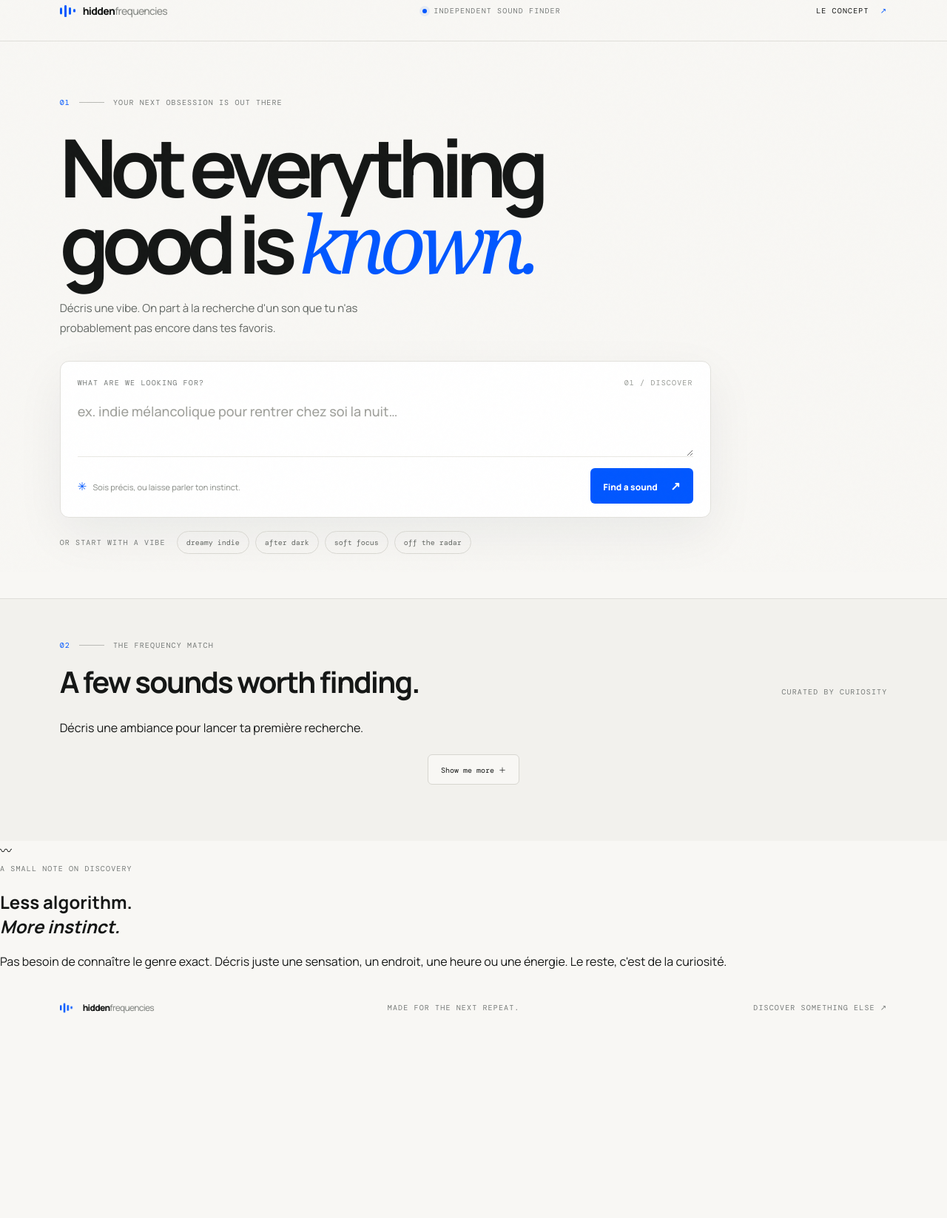
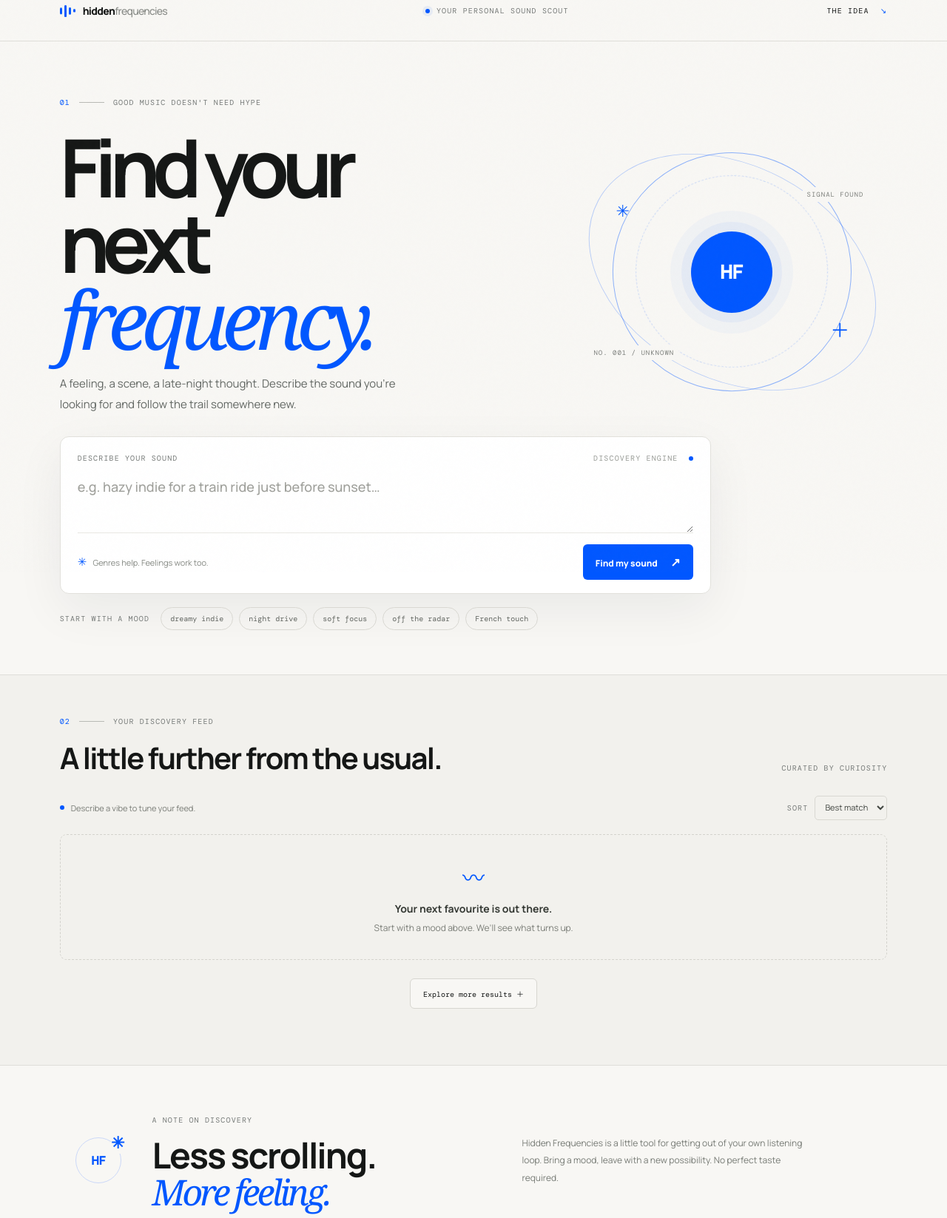
Before and after one commit to nkinglifetwx/hidden_frequency, a plain HTML site: page index.html in a window 1280 px wide. Shown: the part 26-1673 px from the top of the page at 74% size. Before the commit the page ends 1424 px from the top, so only its background shows below. Drawn offline with nearby package versions, Linux system fonts and the light colour scheme.

Commit message:
Update index.html

```diff
--- a/index.html
+++ b/index.html
@@ -3,10 +3,11 @@
 <head>
   <meta charset="utf-8">
   <meta name="viewport" content="width=device-width, initial-scale=1">
-  <meta name="theme-color" content="#10110f">
-  <meta name="description" content="Hidden Frequencies — découvre des sons hors des sentiers battus.">
+  <meta name="theme-color" content="#f8f7f4">
+  <meta name="description" content="Hidden Frequencies — find music beyond your usual rotation.">
   <title>Hidden Frequencies — Find your next sound</title>
   <link rel="preconnect" href="https://fonts.googleapis.com">
+  <link rel="preconnect" href="https://fonts.gstatic.com" crossorigin>
   <link rel="preconnect" href="https://fonts.gstatic.com" crossorigin>
   <link href="https://fonts.googleapis.com/css2?family=DM+Mono:wght@400;500&family=Manrope:wght@400;500;600;700;800&display=swap" rel="stylesheet">
   <link rel="stylesheet" href="style.css">
@@ -14,65 +15,81 @@
 <body>
   <div class="grain" aria-hidden="true"></div>
   <header class="topbar">
-    <a class="brand" href="#" aria-label="Hidden Frequencies, accueil">
-      <span class="brand-mark"><i></i><i></i><i></i><i></i></span>
+    <a class="brand" href="#" aria-label="Hidden Frequencies, home">
+      <span class="brand-mark" aria-hidden="true"><i></i><i></i><i></i><i></i></span>
       <span>hidden<span class="brand-light">frequencies</span></span>
     </a>
-    <div class="top-note"><span class="live-dot"></span> INDEPENDENT SOUND FINDER</div>
-    <a class="about-link" href="#how">LE CONCEPT <span>↗</span></a>
+    <div class="top-note"><span class="live-dot"></span> YOUR PERSONAL SOUND SCOUT</div>
+    <a class="about-link" href="#about">THE IDEA <span>↘</span></a>
   </header>
 
   <main>
     <section class="hero">
-      <div class="eyebrow"><span>01</span><span class="eyebrow-line"></span><span>YOUR NEXT OBSESSION IS OUT THERE</span></div>
-      <h1>Not everything<br>good is <em>known.</em></h1>
-      <p class="hero-copy">Décris une vibe. On part à la recherche d'un son que tu n'as probablement pas encore dans tes favoris.</p>
+      <div class="eyebrow"><span>01</span><span class="eyebrow-line"></span><span>GOOD MUSIC DOESN'T NEED HYPE</span></div>
+      <div class="hero-grid">
+        <div>
+          <h1>Find your<br>next <em>frequency.</em></h1>
+          <p class="hero-copy">A feeling, a scene, a late-night thought. Describe the sound you’re looking for and follow the trail somewhere new.</p>
+        </div>
+        <div class="orbit-art" aria-label="Abstract sound-wave illustration">
+          <div class="orbit orbit-a"></div><div class="orbit orbit-b"></div><div class="orbit orbit-c"></div>
+          <div class="orbit-core"><span>HF</span></div>
+          <span class="orbit-label label-top">SIGNAL FOUND</span><span class="orbit-label label-bottom">NO. 001 / UNKNOWN</span>
+          <span class="orbit-cross cross-a">✳</span><span class="orbit-cross cross-b">＋</span>
+        </div>
+      </div>
 
       <form id="search-form" class="prompt-box">
-        <div class="prompt-top"><span class="tiny-label">WHAT ARE WE LOOKING FOR?</span><span class="prompt-counter">01 / DISCOVER</span></div>
-        <label class="sr-only" for="vibe-input">Décris le style de musique recherché</label>
-        <textarea id="vibe-input" rows="2" maxlength="180" placeholder="ex. indie mélancolique pour rentrer chez soi la nuit…" required></textarea>
+        <div class="prompt-top"><span class="tiny-label">DESCRIBE YOUR SOUND</span><span class="prompt-counter">DISCOVERY ENGINE <span class="blue-dot"></span></span></div>
+        <label class="sr-only" for="vibe-input">Describe the music you want to find</label>
+        <textarea id="vibe-input" rows="2" maxlength="240" placeholder="e.g. hazy indie for a train ride just before sunset…" required></textarea>
         <div class="prompt-bottom">
-          <span class="hint"><span class="spark">✳</span> Sois précis, ou laisse parler ton instinct.</span>
-          <button class="discover-btn" type="submit">Find a sound <span>↗</span></button>
+          <span class="hint"><span class="spark">✳</span> Genres help. Feelings work too.</span>
+          <button class="discover-btn" type="submit">Find my sound <span>↗</span></button>
         </div>
       </form>
       <div class="quick-picks">
-        <span class="tiny-label">OR START WITH A VIBE</span>
-        <button type="button" class="chip" data-vibe="indie dreamy et mélancolique">dreamy indie</button>
-        <button type="button" class="chip" data-vibe="électro downtempo et nocturne">after dark</button>
-        <button type="button" class="chip" data-vibe="jazz instrumental calme et intimiste">soft focus</button>
-        <button type="button" class="chip" data-vibe="rock alternatif énergique et méconnu">off the radar</button>
+        <span class="tiny-label">START WITH A MOOD</span>
+        <button type="button" class="chip" data-vibe="dreamy indie, hazy guitars, bittersweet">dreamy indie</button>
+        <button type="button" class="chip" data-vibe="warm electronic music for late night drives">night drive</button>
+        <button type="button" class="chip" data-vibe="intimate modern jazz, soft piano, mellow">soft focus</button>
+        <button type="button" class="chip" data-vibe="underground alternative rock, energetic guitars">off the radar</button>
+        <button type="button" class="chip" data-vibe="French indie pop, poetic, understated">French touch</button>
       </div>
     </section>
 
     <section class="results-section" id="results">
       <div class="section-heading">
-        <div><div class="eyebrow"><span>02</span><span class="eyebrow-line"></span><span>THE FREQUENCY MATCH</span></div><h2 id="results-title">A few sounds worth finding.</h2></div>
+        <div><div class="eyebrow"><span>02</span><span class="eyebrow-line"></span><span>YOUR DISCOVERY FEED</span></div><h2 id="results-title">A little further from the usual.</h2></div>
         <div id="results-meta" class="results-meta">CURATED BY CURIOSITY</div>
       </div>
-      <div id="status" class="status" role="status">Décris une ambiance pour lancer ta première recherche.</div>
+      <div class="filter-row">
+        <div class="filter-copy"><span class="filter-pulse"></span><span id="status" role="status">Describe a vibe to tune your feed.</span></div>
+        <label class="sort-control">SORT <select id="sort-select" aria-label="Sort results"><option value="match">Best match</option><option value="title">A–Z</option><option value="artist">Artist</option></select></label>
+      </div>
+      <div id="ai-note" class="ai-note" hidden></div>
       <div id="track-grid" class="track-grid"></div>
-      <button id="more-btn" class="more-btn" type="button" hidden>Show me more <span>＋</span></button>
+      <div id="empty-state" class="empty-state"><div class="empty-glyph">〰</div><strong>Your next favourite is out there.</strong><span>Start with a mood above. We’ll see what turns up.</span></div>
+      <button id="more-btn" class="more-btn" type="button" hidden>Explore more results <span>＋</span></button>
     </section>
 
     <section class="saved-section" id="saved-section" hidden>
-      <div class="eyebrow"><span>03</span><span class="eyebrow-line"></span><span>YOUR SIGNAL</span></div>
-      <div class="saved-head"><h2>Keep the good ones.</h2><span id="saved-count">0 SAVED</span></div>
+      <div class="eyebrow"><span>03</span><span class="eyebrow-line"></span><span>YOUR SHORTLIST</span></div>
+      <div class="saved-head"><h2>Keep the ones that stay.</h2><span id="saved-count">0 SAVED</span></div>
       <div id="saved-list" class="saved-list"></div>
     </section>
 
-    <section class="manifesto" id="how">
-      <div class="manifesto-symbol">〰</div>
-      <div><span class="tiny-label">A SMALL NOTE ON DISCOVERY</span><h2>Less algorithm.<br><em>More instinct.</em></h2></div>
-      <p>Pas besoin de connaître le genre exact. Décris juste une sensation, un endroit, une heure ou une énergie. Le reste, c'est de la curiosité.</p>
+    <section class="about-section" id="about">
+      <div class="about-stamp"><span>HF</span><i>✳</i></div>
+      <div class="about-copy"><span class="tiny-label">A NOTE ON DISCOVERY</span><h2>Less scrolling.<br><em>More feeling.</em></h2></div>
+      <p>Hidden Frequencies is a little tool for getting out of your own listening loop. Bring a mood, leave with a new possibility. No perfect taste required.</p>
     </section>
   </main>
 
   <footer>
-    <a class="brand footer-brand" href="#"><span class="brand-mark"><i></i><i></i><i></i><i></i></span><span>hidden<span class="brand-light">frequencies</span></span></a>
+    <a class="brand footer-brand" href="#"><span class="brand-mark" aria-hidden="true"><i></i><i></i><i></i><i></i></span><span>hidden<span class="brand-light">frequencies</span></span></a>
     <span>MADE FOR THE NEXT REPEAT.</span>
-    <span class="footer-right">DISCOVER SOMETHING ELSE ↗</span>
+    <a href="#top" class="back-top">BACK TO TOP ↑</a>
   </footer>
   <script src="app.js"></script>
 </body>
```
